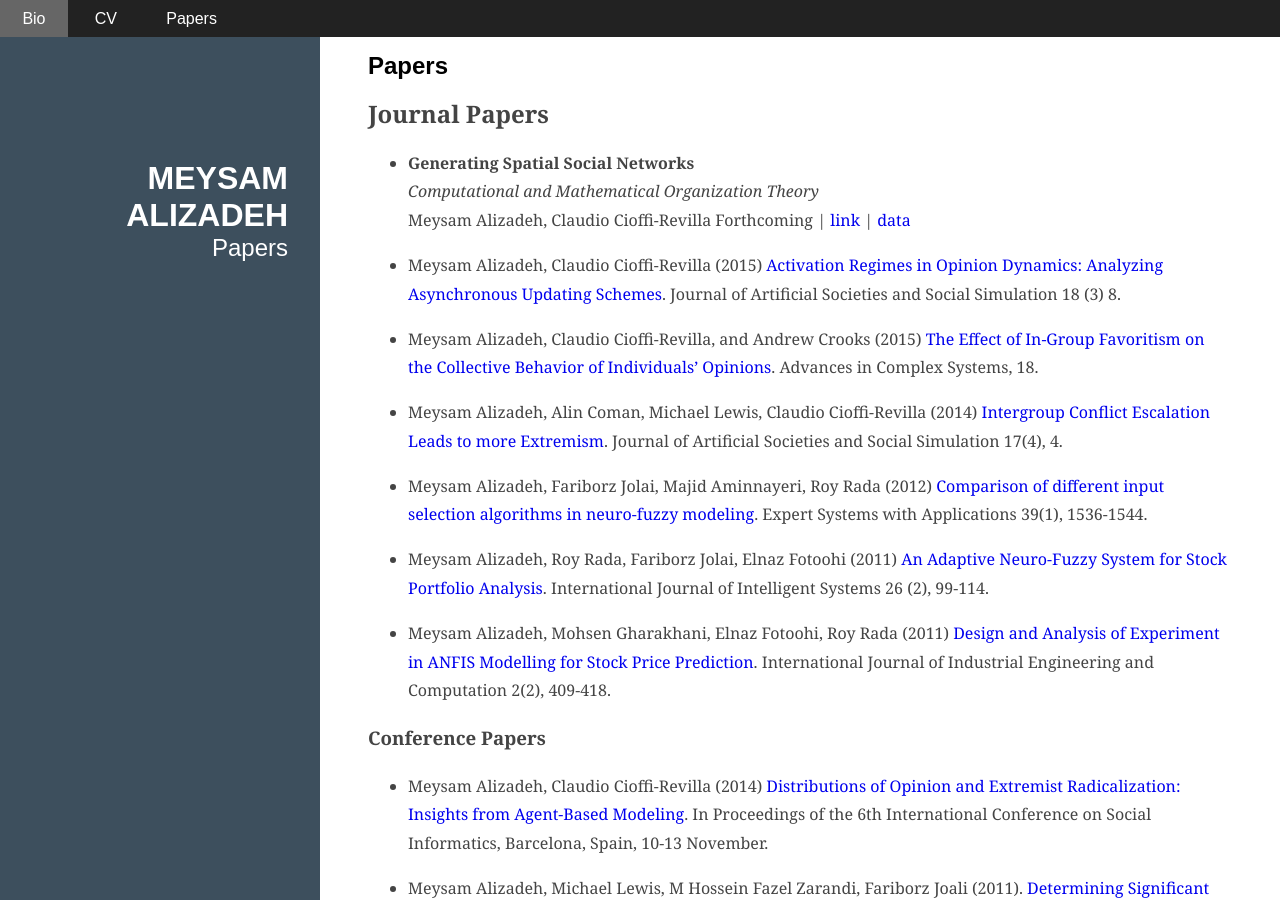
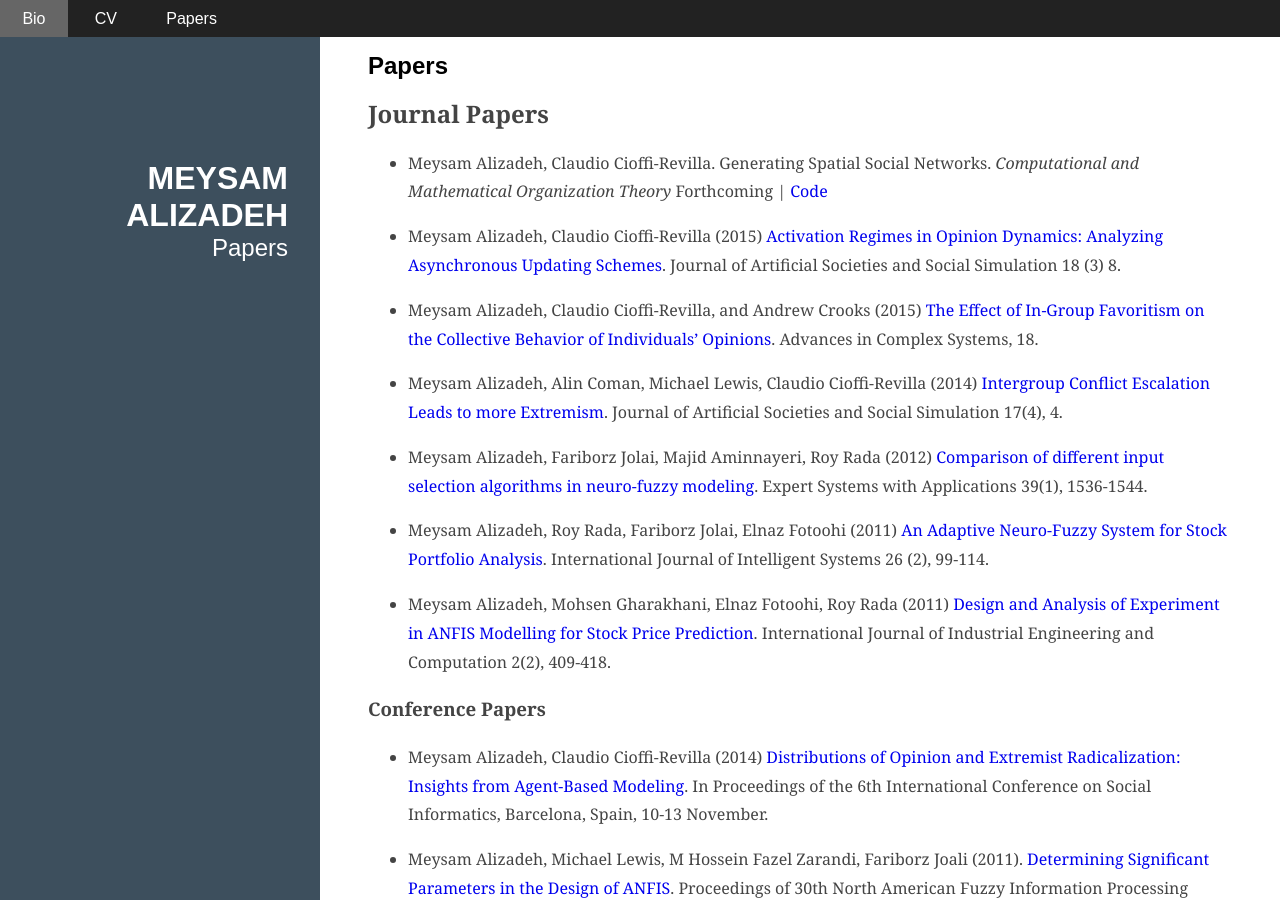
Before and after one commit to malizad/malizad.github.io, a Jekyll site: the page built from papers.md, in a window 1280 px wide and 900 px high. Built offline with Jekyll 4.4.1, drawn with Linux system fonts in a browser that asks for light colours.

Commit message:
Update papers.md

```diff
--- a/papers.md
+++ b/papers.md
@@ -5,10 +5,8 @@ title: Papers
 
 ## Journal Papers
 
-- **Generating Spatial Social Networks**<br>
-  *Computational and Mathematical Organization Theory*
-  Meysam Alizadeh, Claudio Cioffi-Revilla
-  Forthcoming | [link](google.com) | [data](google.com)
+- Meysam Alizadeh, Claudio Cioffi-Revilla. Generating Spatial Social Networks. *Computational and Mathematical Organization Theory*
+  Forthcoming | [Code](google.com)
 
 - Meysam Alizadeh, Claudio Cioffi-Revilla (2015) [Activation Regimes in Opinion Dynamics: Analyzing Asynchronous Updating Schemes](http://jasss.soc.surrey.ac.uk/18/3/8.html). Journal of Artificial Societies and Social Simulation 18 (3) 8.
 
```
